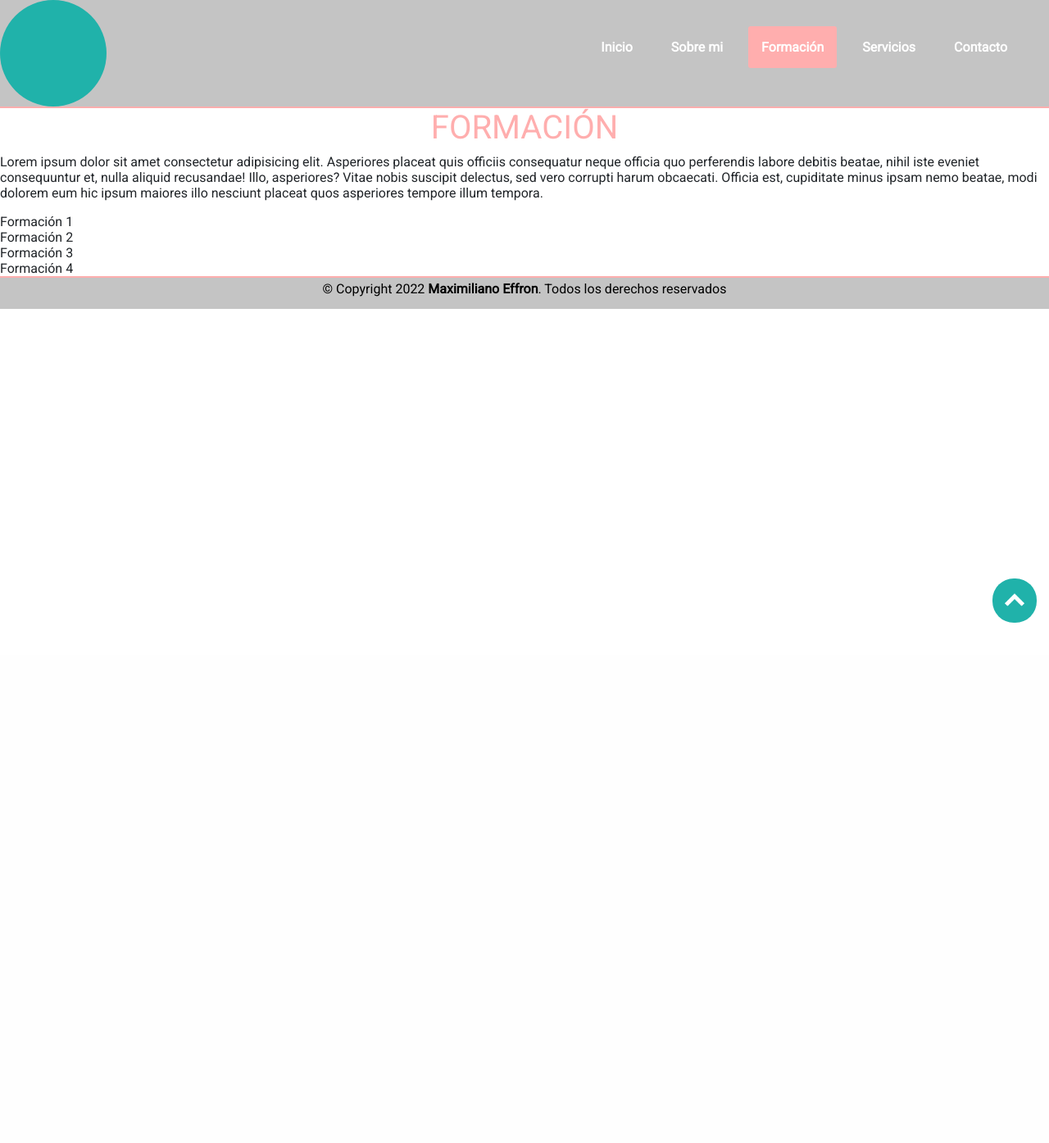
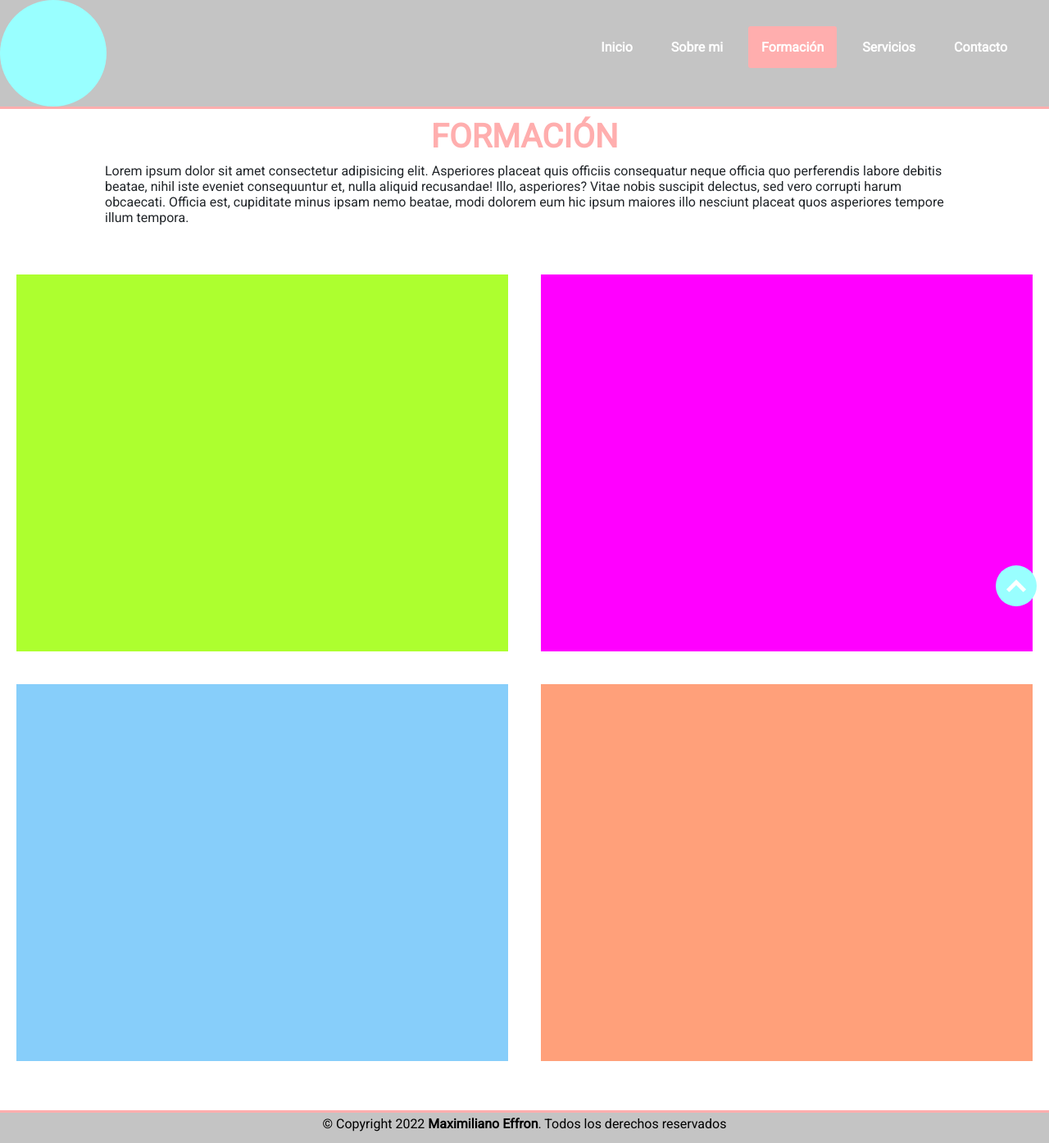
Before and after one commit to maxieffron/dani_psicologa, a PHP site: page /pages/formacion.html in a window 1280 px wide. Shown: the whole page at 82% size. Before the commit the page ends 760 px from the top, so only its background shows below. Run offline with PHP 8.4, Linux system fonts and the light colour scheme.

Commit message:
Se agregan estilos en la sección 'Formación'

```diff
--- a/assets/css/style.css
+++ b/assets/css/style.css
@@ -1,3 +1,4 @@
+@charset "UTF-8";
 /* ------ VARIABLES ------*/
 /* ------ GENERALES ------*/
 @import url("https://fonts.googleapis.com/css2?family=Roboto&display=swap");
@@ -21,22 +22,30 @@ h2 {
 }
 
 h1 {
-  color: #FFAEAE;
-  text-align: center;
+  color: #ffaeae;
   text-transform: uppercase;
+  font-weight: 700;
+}
+
+.description h1 {
+  padding-top: 10px;
+}
+
+.description p {
+  width: 80%;
+  margin: 0 auto;
 }
 
 /* ------ flecha para volver arriba ------ */
 .back-to-top {
   position: fixed;
   display: inline;
-  width: 54px;
-  height: 54px;
+  width: 50px;
+  height: 50px;
   border-radius: 26px;
   right: 15px;
-  bottom: 40px;
-  background: lightseagreen;
-  /*color: $font-color-primary;*/
+  bottom: 60px;
+  background: #99ffff;
   transition: display 0.5s ease-in-out;
   z-index: 994;
 }
@@ -44,8 +53,8 @@ h1 {
 .back-to-top i {
   font-size: 30px;
   position: absolute;
-  top: 6px;
-  left: 7px;
+  top: 5px;
+  left: 5px;
   /*
       &:hover {
         color:$font-color-primary;
@@ -60,15 +69,15 @@ h1 {
 
 /* ------ HEADER ------*/
 nav {
-  background-color: #C4C4C4;
+  background-color: #c4c4c4;
   width: 100%;
-  border-bottom: 2px solid #FFAEAE;
+  border-bottom: 3px solid #ffaeae;
 }
 
 .menu-logo {
   width: 130px;
   height: 130px;
-  background-color: lightseagreen;
+  background-color: #99ffff;
   border-radius: 50%;
 }
 
@@ -106,12 +115,12 @@ nav {
 }
 
 .menu-nav_bar a:hover {
-  background-color: #FFAEAE;
+  background-color: #ffaeae;
   border-radius: 3px;
 }
 
 .active {
-  background-color: #FFAEAE;
+  background-color: #ffaeae;
   border-radius: 3px;
 }
 
@@ -119,7 +128,7 @@ nav {
 .index-info {
   width: 100%;
   height: 450px;
-  background: url("../images/section-index/wallpaper.jpg") aquamarine;
+  background: url("../images/wallpaper.jpg") #99ffff;
   background-repeat: no-repeat;
   background-size: cover;
   /*background-attachment: fixed;*/
@@ -127,7 +136,7 @@ nav {
 
 .index-info h1 {
   /*border: 1px solid red;*/
-  color: #C4C4C4;
+  color: #c4c4c4;
   text-transform: capitalize;
   position: relative;
   top: 340px;
@@ -141,12 +150,140 @@ nav {
   font-weight: 600;
 }
 
+/* ------ SOBRE MI ------*/
+.container-about-me {
+  display: flex;
+  flex-direction: row;
+  flex-wrap: wrap;
+  justify-content: space-evenly;
+  align-items: center;
+  /*background: url("../images/wallpaper.jpg") $tertiary-color;*/
+  background-repeat: no-repeat;
+  background-size: cover;
+  height: 500px;
+}
+
+.profile {
+  display: flex;
+  flex-direction: column;
+  flex-wrap: wrap;
+  align-items: center;
+  justify-content: space-evenly;
+  height: 440px;
+  /*background-color: $secondary-color;*/
+  background: url("../images/section-about-me/about-me.jpg");
+  background-repeat: no-repeat;
+  background-size: cover;
+  border: 1px solid #000000;
+  border-radius: 6px;
+  box-shadow: 3px 3px 6px 2px black;
+}
+
+.photo-profile {
+  width: 40%;
+  /*height: 48%;*/
+  /*background: red;*/
+  /*margin: 0 auto 0 auto;*/
+  /*border: 1px solid red;*/
+}
+
+.photo-profile img {
+  /*padding-top: 20px;*/
+  width: 100%;
+  height: auto;
+  /*max-width: 243px;
+        max-height: 210px;
+        */
+}
+
+.data-profile {
+  width: 80%;
+  /*height: 50%;*/
+  padding-top: 20px;
+  /*margin: 180px 4px 0 4px; /*Top-right-bottom-left*/
+  /*border: 1px solid red;*/
+}
+
+.data-profile h3 {
+  font-size: 22px;
+}
+
+.data-profile h3 span {
+  font-weight: 600;
+  /*border-bottom: 3px solid $primary-color;*/
+}
+
+.about-me {
+  height: 440px;
+  background: url("../images/section-about-me/about-me.jpg");
+  background-repeat: no-repeat;
+  background-size: cover;
+  /*background-color: $tertiary-color;*/
+  border: 1px solid #000000;
+  border-radius: 6px;
+  box-shadow: 3px 3px 6px 2px black;
+}
+
+.about-me p {
+  padding: 0 20px;
+}
+
+/* ------ FORMACIÓN ------*/
+.container-formacion {
+  display: flex;
+  flex-direction: row;
+  flex-wrap: wrap;
+  justify-content: space-evenly;
+  padding: 40px 0;
+}
+
+.experience {
+  display: flex;
+  flex-direction: row;
+  flex-wrap: wrap;
+  justify-content: space-evenly;
+  height: 500px;
+  padding: 20px;
+  /*border: 1px solid blue;*/
+}
+
+.exp-data-1 {
+  background-color: greenyellow;
+  width: 100%;
+  height: 100%;
+}
+
+.exp-data-2 {
+  background-color: magenta;
+  width: 100%;
+  height: 100%;
+}
+
+.exp-data-3 {
+  background-color: lightskyblue;
+  width: 100%;
+  height: 100%;
+}
+
+.exp-data-4 {
+  background-color: lightsalmon;
+  width: 100%;
+  height: 100%;
+}
+
+.exp-icon {
+  width: 50px;
+  height: 50px;
+  /*border-radius: 50%;*/
+  color: red;
+}
+
 /* ------ FOOTER ------*/
 .footer-copyright {
-  background-color: #C4C4C4;
+  background-color: #c4c4c4;
   width: 100%;
   height: 40px;
-  border-top: 2px solid #FFAEAE;
+  border-top: 3px solid #ffaeae;
   text-align: center;
   font-size: 16px;
   color: #000000;
--- a/assets/scss/partials/_footer.scss
+++ b/assets/scss/partials/_footer.scss
@@ -4,7 +4,7 @@
     background-color: $primary-color;
     width: 100%;
     height: 40px;
-    border-top: 2px solid $secondary-color;
+    border-top: 3px solid $secondary-color;
     text-align: center;
     font-size: 16px;
     color: #000000;
--- a/assets/scss/partials/_generals.scss
+++ b/assets/scss/partials/_generals.scss
@@ -23,29 +23,39 @@ h2 {
 
 h1 {
     color: $secondary-color;
-    text-align: center;
     text-transform: uppercase;
+    font-weight: $font-weight-700;
+}
+
+.description {
+    h1 {
+        padding-top: 10px;
+    }
+
+    p {
+        width: 80%;
+        margin: 0 auto;
+    }
 }
 
 /* ------ flecha para volver arriba ------ */
 .back-to-top {
     position: fixed;
     display: inline;
-    width: 54px;
-    height: 54px;
+    width: 50px;
+    height: 50px;
     border-radius: 26px;
     right: 15px;
-    bottom: 40px;
-    background: lightseagreen;
-    /*color: $font-color-primary;*/
+    bottom: 60px;
+    background: $tertiary-color;
     transition: display 0.5s ease-in-out;
     z-index: 994;
 
     i {
         font-size: 30px;
         position: absolute;
-        top: 6px;
-        left: 7px;
+        top: 5px;
+        left: 5px;
 
         /*
       &:hover {
--- a/assets/scss/partials/_header.scss
+++ b/assets/scss/partials/_header.scss
@@ -3,13 +3,13 @@
 nav {
     background-color: $primary-color;
     width: 100%;
-    border-bottom: 2px solid $secondary-color;
+    border-bottom: 3px solid $secondary-color;
 }
 
 .menu-logo {
     width: 130px;
     height: 130px;
-    background-color: lightseagreen;
+    background-color: $tertiary-color;
     border-radius: 50%;
 }
 
--- /dev/null
+++ b/assets/scss/partials/_section-formacion.scss
@@ -0,0 +1,50 @@
+/* ------ FORMACIÓN ------*/
+
+.container-formacion {
+    display: flex;
+    flex-direction: row;
+    flex-wrap: wrap;
+    justify-content: space-evenly;
+    padding: 40px 0;
+}
+
+.experience {
+    display: flex;
+    flex-direction: row;
+    flex-wrap: wrap;
+    justify-content: space-evenly;
+    height: 500px;
+    padding: 20px;
+    /*border: 1px solid blue;*/
+}
+
+.exp-data-1 {
+    background-color: greenyellow;
+    width: 100%;
+    height: 100%;
+}
+
+.exp-data-2 {
+    background-color: magenta;
+    width: 100%;
+    height: 100%;
+}
+
+.exp-data-3 {
+    background-color: lightskyblue;
+    width: 100%;
+    height: 100%;
+}
+
+.exp-data-4 {
+    background-color: lightsalmon;
+    width: 100%;
+    height: 100%;
+}
+
+.exp-icon {
+    width: 50px;
+    height: 50px;
+    /*border-radius: 50%;*/
+    color: red;
+}
--- a/assets/scss/partials/_index.scss
+++ b/assets/scss/partials/_section-index.scss
@@ -6,7 +6,7 @@
     //Significa que si no existe la foto, se mostrará el color de fondo
     //Cuando especifico una ruta relativa, siempre debemos tener en cuenta la ubicación del archivo style.css
     //y no partir de la ubicación de este archivo SASS.
-    background: url("../images/section-index/wallpaper.jpg") aquamarine;
+    background: url("../images/wallpaper.jpg") $tertiary-color;
     background-repeat: no-repeat;
     background-size: cover; //Se adapta al tamaño de la pantalla
     /*background-attachment: fixed;*/
--- a/assets/scss/partials/_variables.scss
+++ b/assets/scss/partials/_variables.scss
@@ -1,9 +1,9 @@
-
 /* ------ VARIABLES ------*/
 
 //Colores Principales
-$primary-color: #C4C4C4; //Gris
-$secondary-color: #FFAEAE; //Rosa
+$primary-color: #c4c4c4; //Gris
+$secondary-color: #ffaeae; //Rosa
+$tertiary-color: #99ffff; //Celeste
 $font-color-primary: #ffffff; //Color de fuente principal (h1 y h2 por ejemplo)
 
 $font-weight-700: 700; //En Negrita
--- a/assets/scss/style.scss
+++ b/assets/scss/style.scss
@@ -2,5 +2,7 @@
 @import "./partials/variables";
 @import "./partials/generals";
 @import "./partials/header";
-@import "./partials/index";
+@import "./partials/section-index";
+@import "./partials/section-about-me";
+@import "./partials/section-formacion";
 @import "./partials/footer";
--- a/pages/formacion.html
+++ b/pages/formacion.html
@@ -67,13 +67,25 @@
                 </p>
             </section>
 
-            <div>Formación 1</div>
+            <div class="container-formacion">
+                <div class="experience col-12 col-md-6">
+                    <div class="exp-data-1">
+                        <span class="exp-icon"></span>
+                    </div>
+                </div>
 
-            <div>Formación 2</div>
+                <div class="experience col-12 col-md-6">
+                    <div class="exp-data-2"></div>
+                </div>
 
-            <div>Formación 3</div>
+                <div class="experience col-12 col-md-6">
+                    <div class="exp-data-3"></div>
+                </div>
 
-            <div>Formación 4</div>
+                <div class="experience col-12 col-md-6">
+                    <div class="exp-data-4"></div>
+                </div>
+            </div>
         </main>
 
         <!-- FLECHA -->
```
Also changed, not shown: assets/scss/partials/_section-about-me.scss (added, +80 -0 lines), pages/sobre-mi.html (+33 -23 lines), assets/images/section-about-me/about-me.jpg (added), assets/images/section-about-me/daniela_effron.png (added), assets/images/wallpaper.jpg (renamed from assets/images/section-index/wallpaper.jpg), 1 other file.
